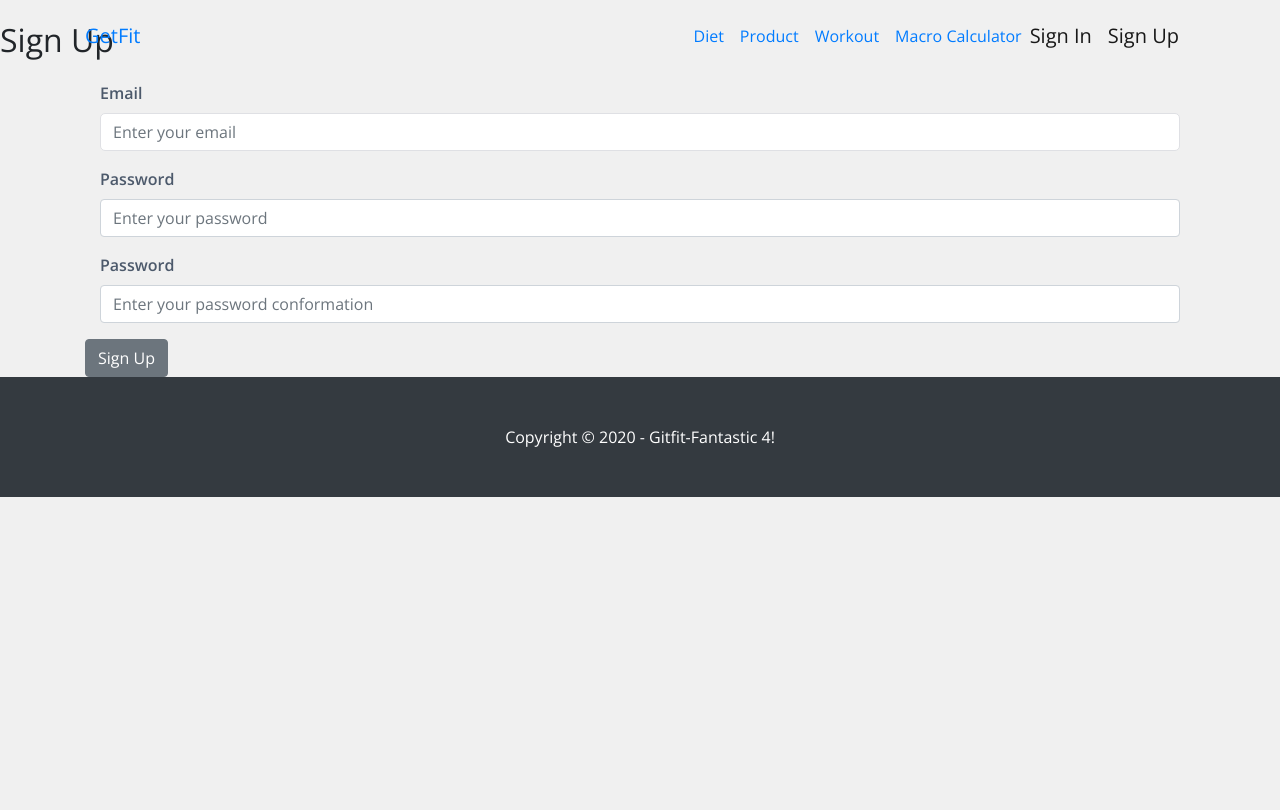
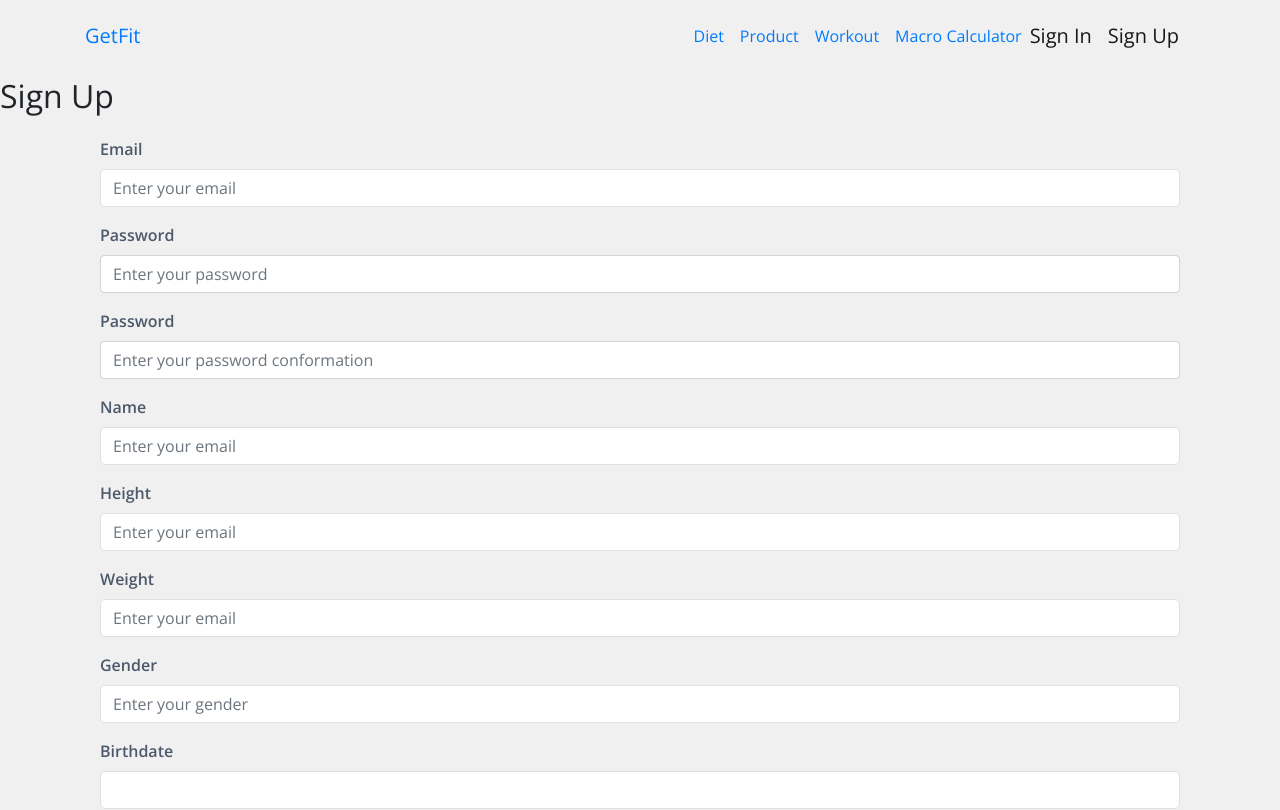
Before and after one commit to Razan-1996/GetFit-FrontEnd, a React (Create React App) app: page /signup in a window 1280 px wide. Shown: the top 810 px of the page. Built offline with nearby package versions, Linux system fonts and the light colour scheme; no server answers; the HTML template or start-up script is replaced by a standard one.

Commit message:
adding user

```diff
--- /dev/null
+++ b/src/components/Edit.js
@@ -0,0 +1,79 @@
+import React, { Component } from 'react';
+import axios from 'axios'
+class Edit extends Component {
+
+    state ={}
+
+    componentDidMount(){
+        console.log(this.props.match.params.id)
+        var id = this.props.match.params.id
+        axios.get(`http://localhost:5000/workout/${id}`)
+        .then(res => {
+            console.log(res.data.work)
+            this.setState({work : res.data.work})
+
+        }).catch(err => console.log(err))
+    }
+
+    onUpdateSubmit = ()=>{
+        var id = this.props.match.params.id
+        axios.put(`http://localhost:5000/workout/${id}` , this.state)
+        .then(res => console.log(res))
+        .catch(err => console.log(err))
+    }
+    onChange = ({target :{name , value} })=>{
+        this.setState({
+            [name] : value
+        })
+        console.log("ss")
+    }
+
+    render() {
+        console.log(this.state)
+        return (
+            <div>
+                <section class="page-section" id="contact">
+                    <div class="container">
+                        <div class="row">
+                            <div class="col-lg-12 text-center">
+                                <h2 class="section-heading text-uppercase">edit Workouts</h2>
+
+                            </div>
+                        </div>
+                        <div class="row">
+                            <div class="col-lg-12">
+                                    <div class="row">
+                                        <div class="col-md-6">
+                                            <div class="form-group">
+                                                <input onChange ={this.onChange}  name = "name"class="form-control" id="name" type="text" placeholder={this.state.work && this.state.work.name} required="required" />
+                                                <p class="help-block text-danger"></p>
+                                            </div>
+                                            <div class="form-group">
+                                                <input onChange ={this.onChange}  name = "description" class="form-control" id="name" type="text" placeholder={this.state.work && this.state.work.description} required="required"  />
+                                                <p class="help-block text-danger"></p>
+                                            </div>
+                                            <div class="form-group">
+                                                <input onChange ={this.onChange}  name = "picture" class="form-control" id="name" type="text" placeholder="picture"  required="required" />
+                                                <p class="help-block text-danger"></p>
+                                            </div>
+                                        </div>
+                                        <div>
+                                            <div id="success"></div>
+                                            <button id="sendMessageButton" class="btn btn-primary btn-xl text-uppercase" onClick ={this.onUpdateSubmit}>edit</button>
+                                        </div>
+
+
+
+
+                                    </div>
+
+                            </div>
+                        </div>
+                    </div>
+                </section>
+            </div>
+        );
+    }
+}
+
+export default Edit;
--- a/src/components/Header.js
+++ b/src/components/Header.js
@@ -7,9 +7,8 @@ import Macro from '../MacroCalculator/components/Macro';
 import axios from 'axios';
 import Signup from './validation/Signup';
 import Signin from './validation/Signin'
-import Logout from './validation/Logout';
 import Myprofile from '../Myprofile';
-
+import Edit from './Edit';
 import {
   BrowserRouter as Router,
   Route,
@@ -27,7 +26,8 @@ class Header extends Component {
   componentDidMount=()=>{
     axios.get('http://localhost:5000/user/login', {headers:{ "Authorization": localStorage.getItem("token")}})
     .then(res => {
-        this.setState({isLoggedIn: res.data})
+        // this.setState({isLoggedIn: res.data})
+        console.log(res.data);
     });
   }
 
@@ -37,6 +37,7 @@ class Header extends Component {
 
   logout = () =>{
     localStorage.removeItem("token")
+    this.setState({isLoggedIn: false});
     // this.setState({isLoggedIn: false})
     console.log(localStorage.getItem('token'))
     console.log(this.check())
@@ -107,7 +108,7 @@ class Header extends Component {
         <a className="nav-link js-scroll-trigger"><Link to="/MacroCalculator">Macro Calculator</Link></a>
           </li>
 
-          {this.check()? loggedInLinks : loggedOutLinks }
+          {this.state.isLoggedIn ? loggedInLinks : loggedOutLinks }
         </ul>
 
       </div>
@@ -119,6 +120,7 @@ class Header extends Component {
   <Route exact path="/MacroCalculator" component={Macro} />
   <Route exact path="/Product" component={Product} />
   <Route exact path="/Workout" component={Workout} />
+  <Route path="/Workout/edit/:id" render={(props) => <Edit {...props}/>} />
 
   {this.check()? loggedInRoutes: loggedOutRoutes}
   </Router>
--- a/src/components/Workout.js
+++ b/src/components/Workout.js
@@ -1,12 +1,12 @@
 import React, { Component } from 'react';
-import axios from 'axios' ;
+import axios from 'axios';
 import WorkoutInfo from './WorkoutInfo';
 import Addworkout from './Addworkout';
 
 class Workout extends Component {
-  constructor(){
+  constructor() {
     super()
-    this.state ={
+    this.state = {
       arr: [],
       picture: "",
       name: "",
@@ -16,18 +16,27 @@ class Workout extends Component {
     }
   }
 
-componentDidMount(){
+  componentDidMount() {
     // axios.get(`https://cors-anywhere.herokuapp.com/https://ifit-ga.herokuapp.com/workouts.json`)
     axios.get('http://localhost:5000/workout/all')
 
-   .then(data =>{
+      .then(data => {
         console.log("Ssssss")
         console.log(data)
         this.setState({
-        arr:  data.data.work
+          arr: data.data.work
         })
-}) }
+      })
+  }
+filterTheArrayOfWorkout =(id )=>{
 
+  this.setState({
+    arr : this.state.arr.filter(ele =>{
+      return ele._id !== id
+    })
+  })
+
+}
 
 
   render() {
@@ -43,8 +52,9 @@ componentDidMount(){
               </div>
             </div>
             <div className="row container" >
-      {this.state.arr.map((item)=>
-<WorkoutInfo name={item.name}
+              {this.state.arr.map((item) =>
+                <WorkoutInfo filterTheArrayOfWorkout = {this.filterTheArrayOfWorkout}
+                name={item.name}
                   picture={item.picture}
                   // price={item.price}
                   description={item.description}
--- a/src/components/WorkoutInfo.js
+++ b/src/components/WorkoutInfo.js
@@ -4,12 +4,14 @@ import {
   Card, CardImg, CardText, CardBody,
   CardTitle
 } from 'reactstrap';
-import Workout from './Workout';
 import Axios from 'axios';
+import { withRouter } from 'react-router-dom';
 
 class WorkoutInfo extends Component {
-  deleteWorkout (id) {
+
+  deleteWorkout= (id)=> {
     console.log(id)
+    this.props.filterTheArrayOfWorkout(id)
   Axios.delete(`http://localhost:5000/workout/${id}`)
      }
     render() {
@@ -29,7 +31,8 @@ class WorkoutInfo extends Component {
                 <CardBody>
                 <CardTitle>{this.props.name}</CardTitle>
                 <CardText>{this.props.description}</CardText>
-                <button onClick={()=>this.deleteWorkout(this.props.id)}></button>
+                <button onClick={()=>this.deleteWorkout(this.props.id)}>delete</button>
+                <button style ={{marginLeft : "5px"}} onClick={()=>{ this.props.history.push(`/Workout/edit/${this.props.id}`)}}> edit</button>
                 </CardBody>
 
            </div>
@@ -38,4 +41,4 @@ class WorkoutInfo extends Component {
         );
     }
 }
-export default WorkoutInfo;
+export default withRouter(WorkoutInfo);
--- /dev/null
+++ b/src/components/validation/Account.css
@@ -0,0 +1,3 @@
+.page-title {
+    margin-top: 6%;
+}
--- a/src/components/validation/SignIn.js
+++ b/src/components/validation/SignIn.js
@@ -1,8 +1,9 @@
 import React, {Component} from 'react'
 import { Container, Button, Form, FormGroup, Label, Input } from 'reactstrap';
-import axios from 'axios'
+import axios from 'axios';
 import { toast } from 'react-toastify';
-import {withRouter} from 'react-router-dom'
+import {withRouter} from 'react-router-dom';
+import './Account.css';
 
 
 class Signin extends React.Component {
--- a/src/components/validation/Signup.js
+++ b/src/components/validation/Signup.js
@@ -50,6 +50,11 @@ class Signup extends Component {
         this.state = {
             email:"",
             password:"",
+            name: "",
+            height: "",
+            weight: "",
+            gender: "",
+            birthdate: "",
             isLoggedIn: false
         }
     }
@@ -150,6 +155,66 @@ class Signup extends Component {
                                 onChange = {e => this.handleChange(e)}
                             />
                         </FormGroup>
+
+                        <FormGroup>
+                            <Label>
+                                Name
+                            </Label>
+                            <Input
+                                name= {'email'}
+                                value={this.state.name}
+                                placeholder = {'Enter your email'}
+                                onChange = {e => this.handleChange(e)}
+                            />
+                        </FormGroup>
+
+                        <FormGroup>
+                            <Label>
+                                Height
+                            </Label>
+                            <Input
+                                name= {'email'}
+                                value={this.state.height}
+                                placeholder = {'Enter your email'}
+                                onChange = {e => this.handleChange(e)}
+                            />
+                        </FormGroup>
+
+                        <FormGroup>
+                            <Label>
+                                Weight
+                            </Label>
+                            <Input
+                                name= {'weight'}
+                                value={this.state.weight}
+                                placeholder = {'Enter your email'}
+                                onChange = {e => this.handleChange(e)}
+                            />
+                        </FormGroup>
+
+                        <FormGroup>
+                            <Label>
+                                Gender
+                            </Label>
+                            <Input
+                                name= {'gender'}
+                                value={this.state.gender}
+                                placeholder = {'Enter your gender'}
+                                onChange = {e => this.handleChange(e)}
+                            />
+                        </FormGroup>
+
+                        <FormGroup>
+                            <Label>
+                                Birthdate
+                            </Label>
+                            <Input
+                                name= {'birthdate'}
+                                value={this.state.birthdate}
+                                placeholder = {''}
+                                onChange = {e => this.handleChange(e)}
+                            />
+                        </FormGroup>
                     </Col>
                     <Button
                         onClick= {this.handleSubmit}>
```
Also changed, not shown: src/Myprofile.js (+32 -19 lines). Lines whose indentation alone changed are shown as unchanged.
